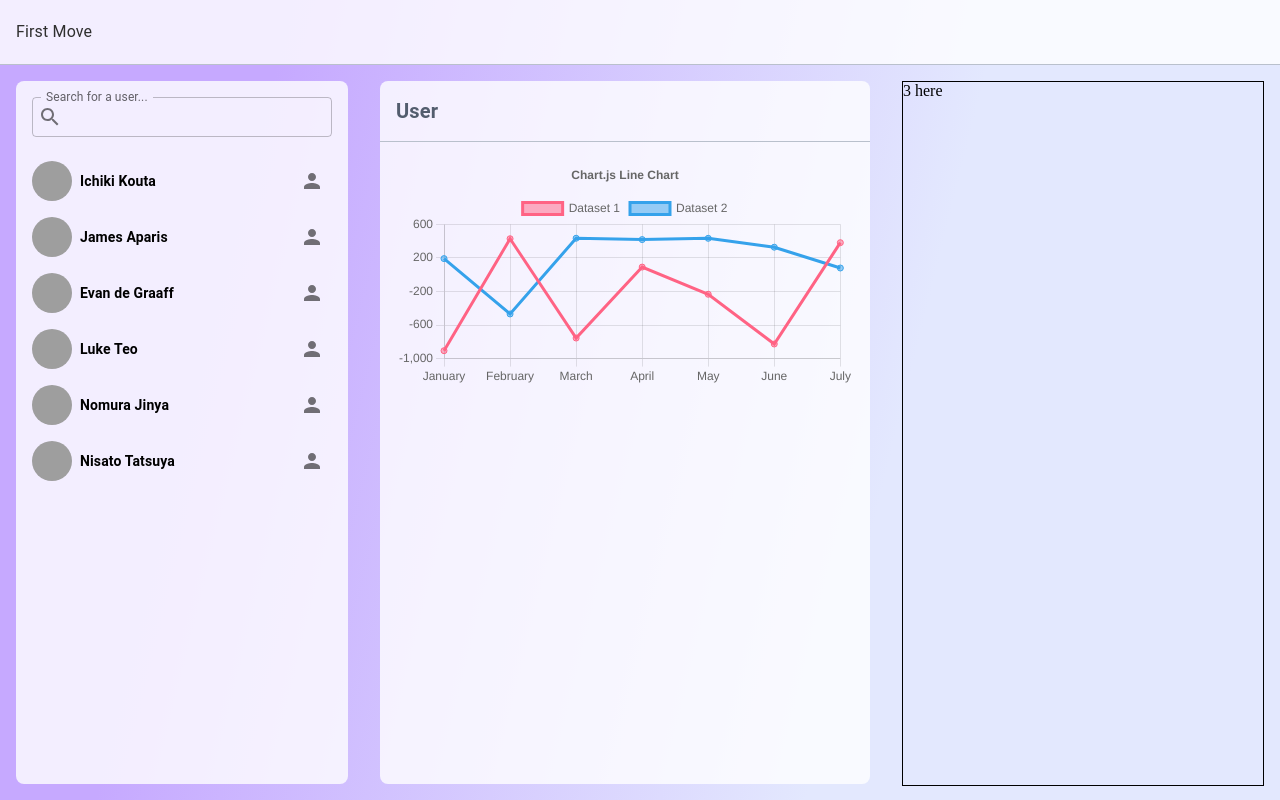
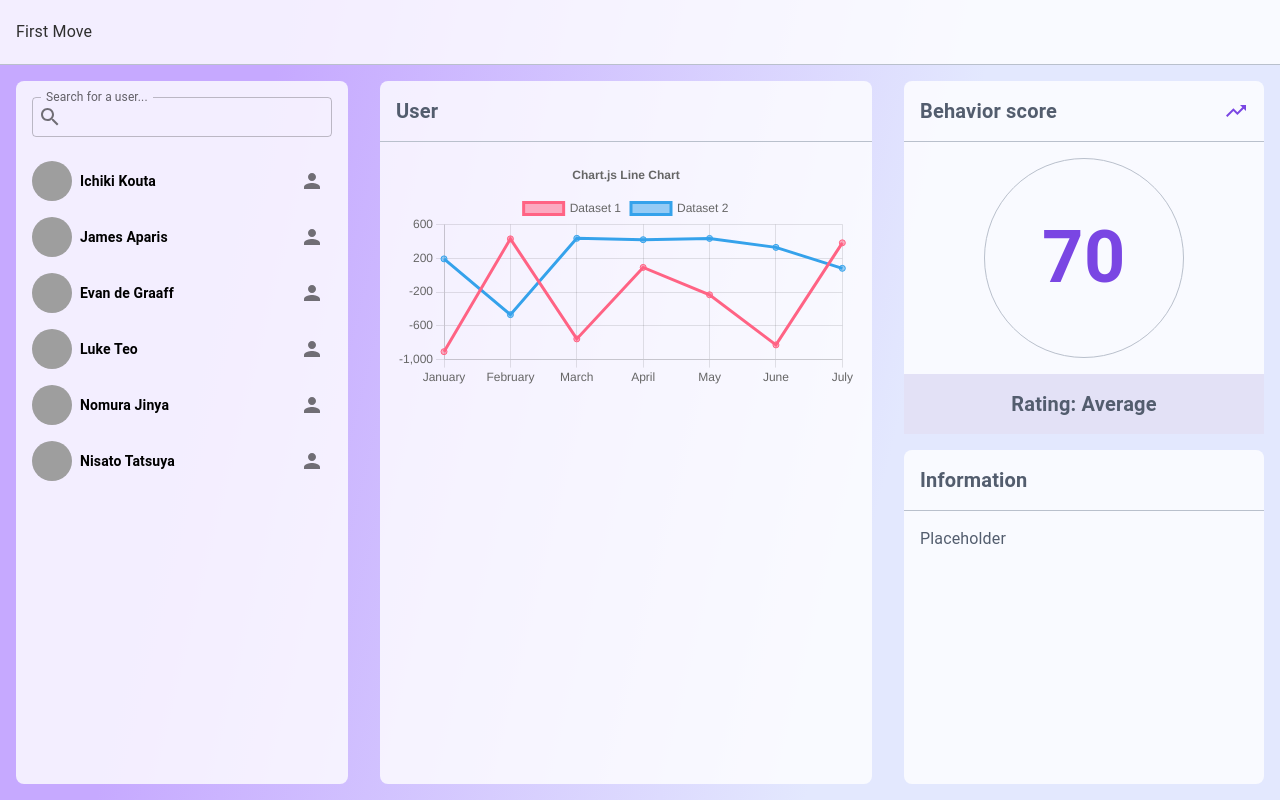
Before and after one commit to luke-teo/hackathon-2024-team4, a React (Vite) app in the folder client/: page / in a window 1280 px wide. Built offline with nearby package versions, Linux system fonts and the light colour scheme; grey boxes are pictures that could not be loaded.

Commit message:
Refactor app to hold right bar widgets

```diff
--- a/client/src/App.tsx
+++ b/client/src/App.tsx
@@ -4,6 +4,8 @@ import { Layout } from "./components/layout/Layout";
 import { UserSideMenu } from "./components/widgets/UserSideMenu";
 import { SelectedUserProvider } from "./components/context/SelectedUserContext";
 import { ScoreChart } from "./components/widgets/ScoreChart";
+import { BehaviorScore } from "./components/widgets/BehaviorScore";
+import { Information } from "./components/widgets/Information";
 
 function App() {
 	return (
@@ -11,8 +13,16 @@ function App() {
 			<Layout>
 				<UserSideMenu />
 				<ScoreChart />
-				<Box sx={{ border: 1, height: "100%", flex: 0, minWidth: 360 }}>
-					3 here
+				<Box sx={{
+					display: "flex",
+					flex: 0,
+					flexDirection: "column",
+					height: "100%",
+					gap: 2,
+					minWidth: 360
+				}}>
+					<BehaviorScore />
+					<Information />
 				</Box>
 			</Layout>
 		</SelectedUserProvider>
```
